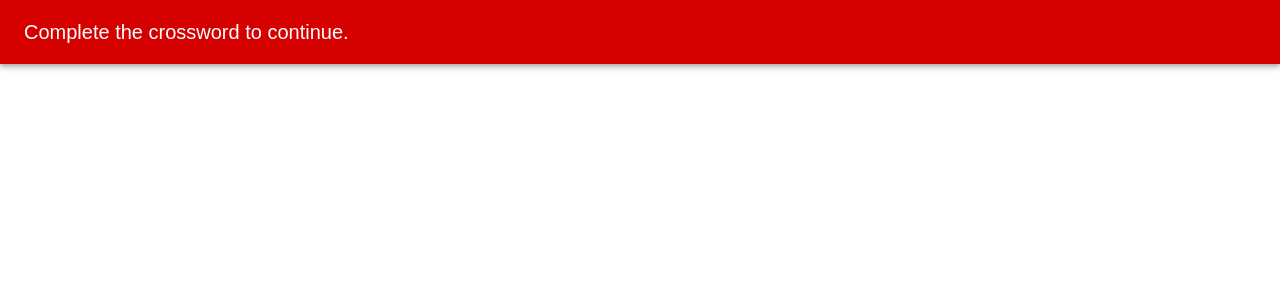
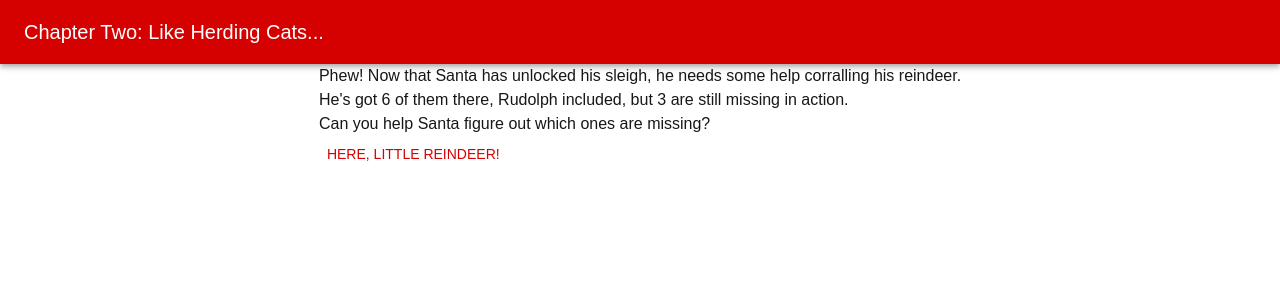
Before and after one commit to smb510/worm-puzzle, a Next.js app: page /two in a window 1280 px wide. Shown: the top 300 px of the page. Built offline with nearby package versions, Linux system fonts and the light colour scheme; what @mui/material-nextjs would draw is missing.

Commit message:
Story for Page 2

```diff
--- a/app/crossword/Crossword.tsx
+++ b/app/crossword/Crossword.tsx
@@ -62,6 +62,6 @@ const data = {
     }
 }
 
-export default function CrosswordPuzzle({ setCrosswordCorrect }: { setCrosswordCorrect: (isCorrect: boolean) => void }) {
-    <Crossword data={data} onCrosswordCorrect={(isCorrect) => setCrosswordCorrect(isCorrect)} />
+export default function CrosswordPuzzle({ completionListener }: { completionListener: (isCorrect: boolean) => void }) {
+    return <Crossword data={data} onCrosswordComplete={completionListener} />
 }
--- a/app/one/page.tsx
+++ b/app/one/page.tsx
@@ -46,7 +46,7 @@ export default function PageOne() {
          return <div>
         <Typography variant="h6">You did it!</Typography>
         <Typography variant='body1'>But there's more to do... Santa's woes continue.</Typography>
-        <Button onClick={(_) => redirect("/two")}>
+        <Button onClick={(_) => redirect("/three")}>
             On to the next thing...
         </Button>
     </div>
--- a/app/two/page.tsx
+++ b/app/two/page.tsx
@@ -3,21 +3,57 @@
 import { useState } from 'react';
 import CrosswordPuzzle from '../crossword/Crossword';
 import OnCompleteHeader from '../components/OnCompleteHeader';
-import { Typography } from '@mui/material';
+import { Box, Typography, Button } from '@mui/material';
 import { redirect } from 'next/navigation';
+import { Phase } from '../components/States';
+
 
 export default function PageTwo() {
 
-    function onComplete(isComplete: boolean) {
-        if (isComplete) {
-            redirect("/three");
-        }
-    }
-    const [isCrosswordCorrect, setCrosswordCorrect] = useState(false)
+    const [phase, setPhase] = useState(Phase.Story)
 
     return <div>
-        <OnCompleteHeader isComplete={false} button={isCrosswordCorrect} title={"Complete the crossword to continue."} onComplete={onComplete} />
-        {!isCrosswordCorrect && CrosswordPuzzle((isCorrect: boolean) => setCrosswordCorrect(isCorrect))}
-        {isCrosswordCorrect && <Typography variant='h2' sx={{ width: '100vw' }}>Congratulations! You solved the puzzle!</Typography>}
-    </div>
+    <OnCompleteHeader title="Chapter Two: Like Herding Cats..." isComplete={false} button={false} onComplete={(_: boolean) => { }}  />
+    <Box
+            display="flex"
+            justifyContent="center"
+            alignItems="center">
+            {phase == Phase.Story && story() }
+            {phase == Phase.Puzzle && puzzle()}
+            {phase == Phase.Completion && complete()}
+        </Box>
+</div>
+
+    function story() {
+        return <div>
+            <Typography variant="body1">
+            Phew! Now that Santa has unlocked his sleigh, he needs some help corralling his reindeer.<br />
+            He&apos;s got 6 of them there, Rudolph included, but 3 are still missing in action.<br />
+            Can you help Santa figure out which ones are missing?
+            </Typography>
+            <Button onClick={(_) => setPhase(Phase.Puzzle)}>
+                Here, little reindeer!
+            </Button>
+        </div>
+    }
+
+    function puzzle() {
+        return <CrosswordPuzzle completionListener={
+            (isCorrect: boolean) => {
+                if (isCorrect) {
+                    setPhase(Phase.Completion)
+                }
+            }} />
+    }
+
+    function complete() {
+        return <div>
+            <Typography variant="h6">You did it!</Typography>
+            <Typography variant='body1'>But there's more to do... Santa's woes continue.</Typography>
+            <Button onClick={(_) => redirect("/two")}>
+                On to the next thing...
+            </Button>
+        </div>
+
+    }
 }
```
